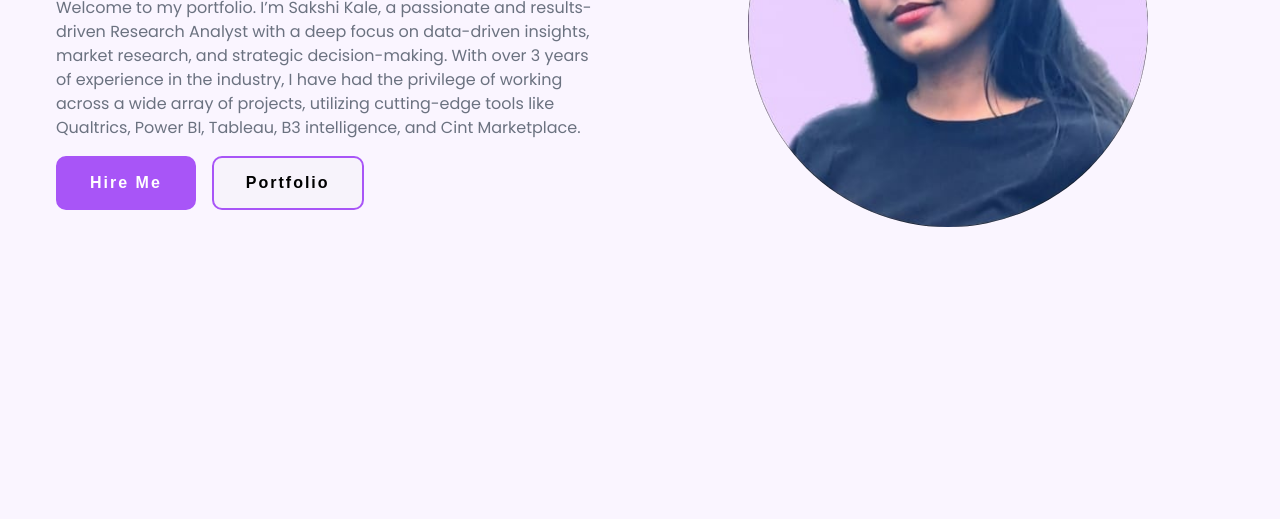
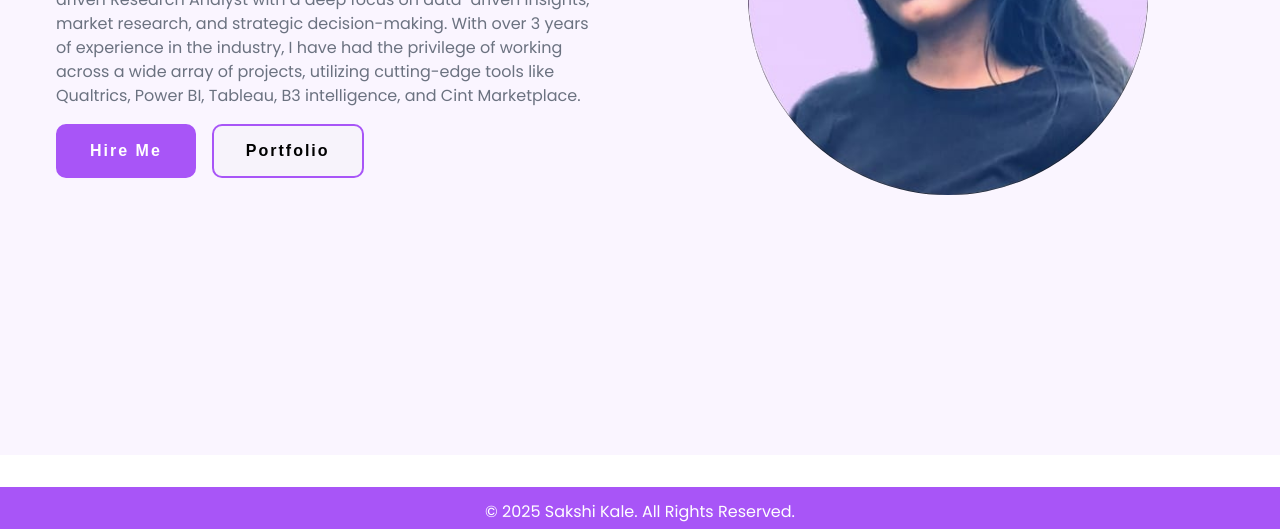
Before and after one commit to SAkshi2430/Portfolio, a plain HTML site: page index.html in a window 1280 px wide. Shown: the part 465-994 px from the top of the page. Drawn offline with nearby package versions, Linux system fonts and the light colour scheme.

Commit message:
Update styles.css

```diff
--- a/styles.css
+++ b/styles.css
@@ -93,7 +93,7 @@ ul li a:hover {
 }
 
 .section__container {
-  min-height: 123vh;
+  min-height: 115vh;
   max-width: var(--max-width);
   margin: auto;
   padding: 1rem;
```
